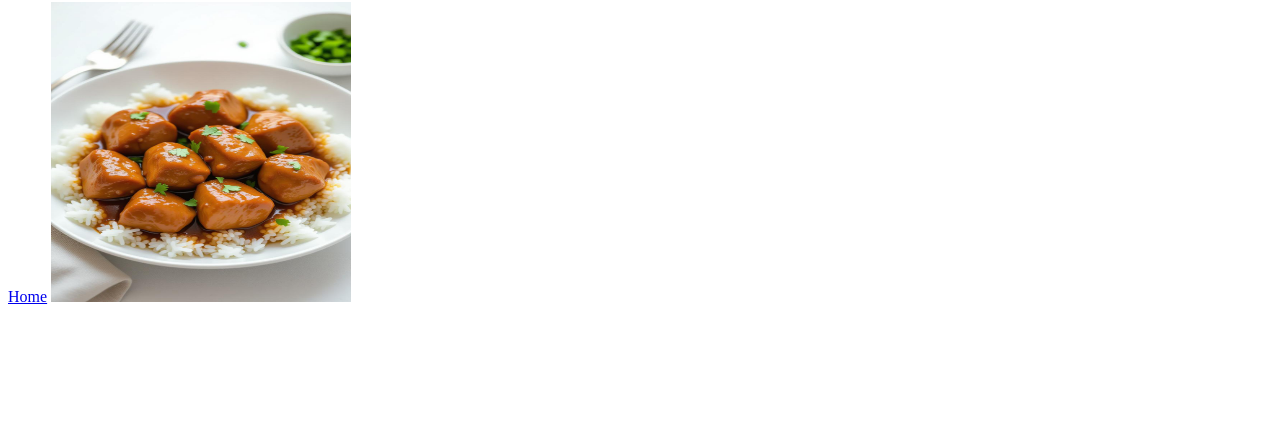
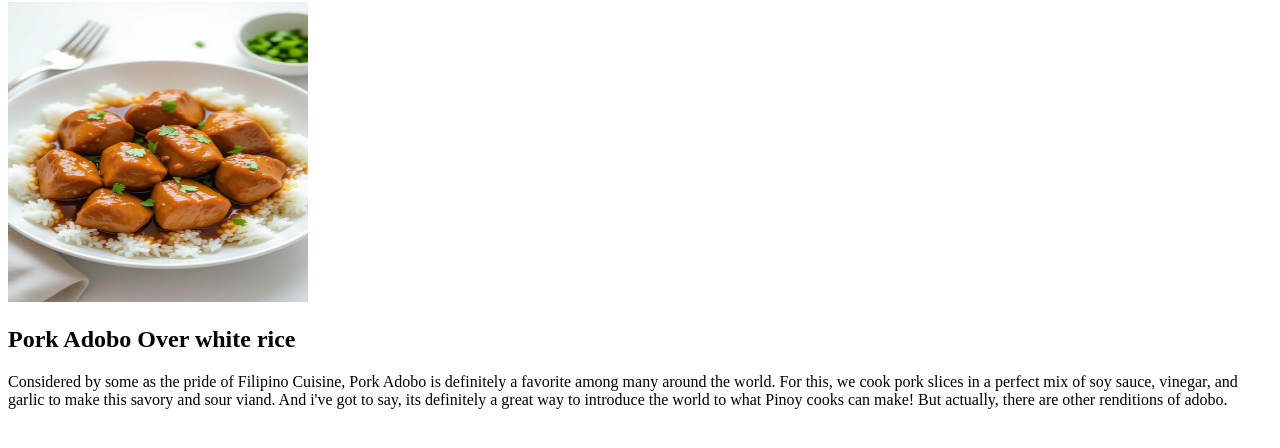
Before and after one commit to filo561-jpg/odin-recipes, a plain HTML site: page recipes/porkadobo.html in a window 1280 px wide. Shown: the part 78-526 px from the top of the page. Drawn offline with Linux system fonts and the light colour scheme; files whose address does not match are found by name.

Commit message:
Added description
and added information about the dish

```diff
--- a/recipes/porkadobo.html
+++ b/recipes/porkadobo.html
@@ -6,8 +6,9 @@
 </head>
 <body>
     <h1>Pork Adobo</h1>
-    <a href="../index.html">Home</a>
+
     <img src="/home/filo/repos/odin-recipes/recipe_images/porkadobo.png" alt="cooked pork cubes with sauce over white rice" height="300" width="300">
-
+    <h2>Pork Adobo Over white rice</h2>
+    <p>Considered by some as the pride of Filipino Cuisine, Pork Adobo is definitely a favorite among many around the world. For this, we cook pork slices in a perfect mix of soy sauce, vinegar, and garlic to make this savory and sour viand. And i've got to say, its definitely a great way to introduce the world to what Pinoy cooks can make! But actually, there are other renditions of adobo.</p>
 </body>
 </html>
```
